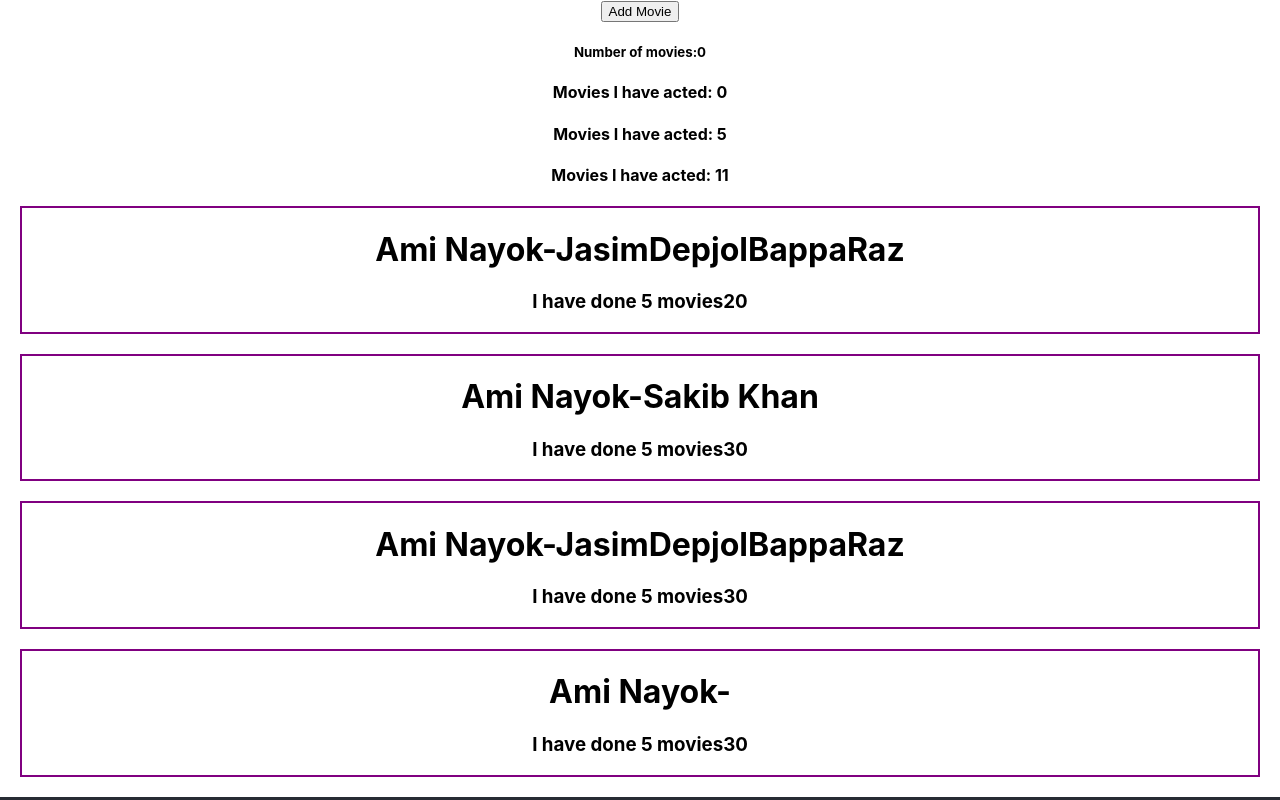
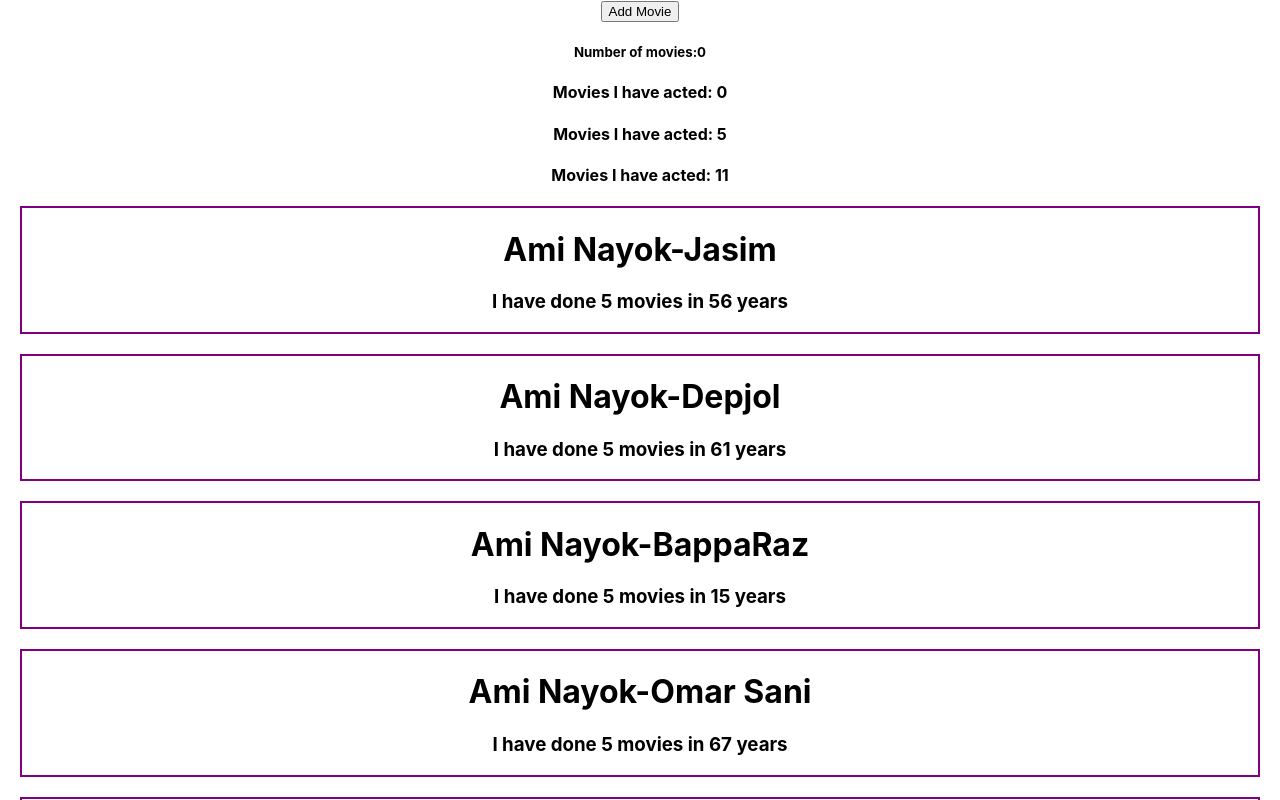
Before and after one commit to wajidurrahman/recap-react, a React (Create React App) app: page / in a window 1280 px wide. Shown: the top 800 px of the page. Built offline with nearby package versions, Linux system fonts and the light colour scheme.

Commit message:
Render multiple component from an array recap

```diff
--- a/src/App.js
+++ b/src/App.js
@@ -3,14 +3,20 @@ import './App.css';
 import { useState } from 'react';
 
 function App() {
-  const nayoks=['Jasim', 'Depjol', 'BappaRaz']
+  const nayoks=[
+    {name:'Jasim', age:56},
+    {name:'Depjol', age:61},
+    {name:'BappaRaz', age: 15},
+    {name:'Omar Sani', age:67},
+    {name:'Alomgir', age:66}
+  ];
+
   return (
     <div className="App">
       <MovieCounter></MovieCounter>
-      <Nayok name={nayoks} age="20"></Nayok>
-      <Nayok name="Sakib Khan"></Nayok>
-      <Nayok name={nayoks}></Nayok>
-      <Nayok></Nayok>
+      {
+        nayoks.map(nk => <Nayok name={nk.name} age={nk.age}></Nayok>)
+      }
       <header className="App-header">
         <img src={logo} className="App-logo" alt="logo" />
       </header>
@@ -46,7 +52,7 @@ function Nayok(props) {
   return (
     <div style={nayokStyle}>
       <h1> Ami Nayok-{props.name} </h1>
-      <h3>I have done 5 movies{props.age || 30}</h3>
+      <h3>I have done 5 movies in {props.age || 30} years</h3>
     </div>
   )
 }
```
